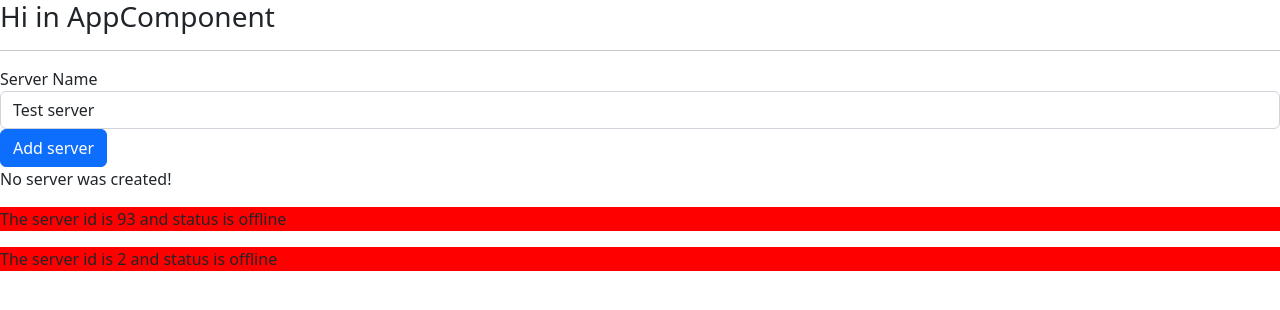
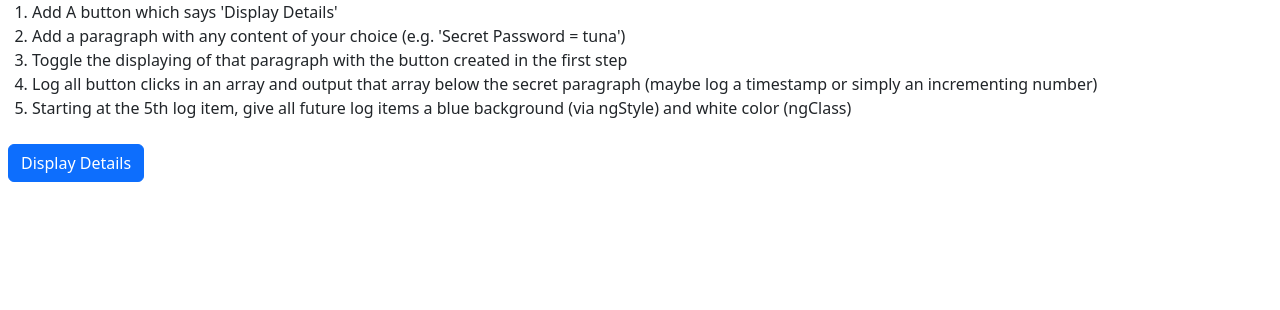
Before and after one commit to agencik007/angular-course, an Angular app: page / in a window 1280 px wide. Shown: the top 310 px of the page. Built offline with nearby package versions, Linux system fonts and the light colour scheme.

Commit message:
task completed

```diff
--- a/src/app/app.component.html
+++ b/src/app/app.component.html
@@ -1,3 +1 @@
-<h3>Hi in AppComponent</h3>
-<hr>
-<app-servers></app-servers>
+<app-exercise></app-exercise>
--- a/src/app/app.module.ts
+++ b/src/app/app.module.ts
@@ -3,11 +3,10 @@ import { BrowserModule } from '@angular/platform-browser';
 import { FormsModule } from '@angular/forms';
 
 import { AppComponent } from './app.component';
-import { ServerComponent } from './server/server.component';
-import { ServersComponent } from './servers/servers.component';
+import { ExerciseComponent } from './exercise/exercise.component';
 
 @NgModule({
-  declarations: [AppComponent, ServerComponent, ServersComponent],
+  declarations: [AppComponent, ExerciseComponent],
   imports: [BrowserModule, FormsModule],
   providers: [],
   bootstrap: [AppComponent],
--- /dev/null
+++ b/src/app/exercise/exercise.component.css
@@ -0,0 +1,3 @@
+.white-text {
+    color: white;
+}
--- /dev/null
+++ b/src/app/exercise/exercise.component.html
@@ -0,0 +1,18 @@
+<ol>
+    <li>Add A button which says 'Display Details'</li>
+    <li>Add a paragraph with any content of your choice (e.g. 'Secret Password = tuna')</li>
+    <li>Toggle the displaying of that paragraph with the button created in the first step</li>
+    <li>Log all button clicks in an array and output that array below the secret paragraph (maybe log a timestamp or simply an incrementing number)</li>
+    <li>Starting at the 5th log item, give all future log items a blue background (via ngStyle) and white color (ngClass)</li>
+</ol>
+<button class="btn btn-primary m-2" (click)="onButtonClick()">
+  Display Details
+</button>
+<p *ngIf="show">Secret Password = tuna</p>
+<div
+  *ngFor="let item of buttonClickedCounter"
+  [ngStyle]="{ backgroundColor: item >= 5 ? 'blue' : 'transparent' }"
+  [ngClass]="{'white-text': item >= 5 }"
+>
+  {{ item }}
+</div>
--- /dev/null
+++ b/src/app/exercise/exercise.component.ts
@@ -0,0 +1,17 @@
+import { Component } from '@angular/core';
+
+@Component({
+  selector: 'app-exercise',
+  templateUrl: './exercise.component.html',
+  styleUrls: ['./exercise.component.css']
+})
+export class ExerciseComponent {
+  show = false;
+  buttonClickedCounter = [];
+
+  onButtonClick(){
+    this.show = !this.show;
+    this.buttonClickedCounter.push(this.buttonClickedCounter.length + 1);
+
+  }
+}
--- a/src/app/server/server.component.html
+++ /dev/null
@@ -1,6 +0,0 @@
-<p
-  [ngStyle]="{ backgroundColor: getColor() }"
-  [ngClass]="{ online: serverStatus === 'online' }"
->
-  The server id is {{ serverId }} and status is {{ getServerStatus() }}
-</p>
--- a/src/app/server/server.component.ts
+++ /dev/null
@@ -1,27 +0,0 @@
-import { Component } from '@angular/core';
-
-@Component({
-  selector: 'app-server',
-  templateUrl: './server.component.html',
-  styles: [`
-    .online {
-      color: white;
-    }
-  `]
-})
-export class ServerComponent {
-  serverId: number = Math.floor(Math.random() * 100) + 1;
-  serverStatus: string = 'offline';
-
-  constructor() {
-    this.serverStatus = Math.random() > 0.5 ? 'online' : 'offline';
-  }
-
-  getServerStatus() {
-    return this.serverStatus;
-  }
-
-  getColor() {
-    return this.serverStatus === 'online' ? 'green' : 'red';
-  }
-}
--- a/src/app/servers/servers.component.html
+++ /dev/null
@@ -1,18 +0,0 @@
-<label>Server Name</label>
-<!-- <input type="text" class="form-control" (input)="onUpdateServerName($event)"> -->
-<input type="text" class="form-control" [(ngModel)]="serverName" />
-<!-- <p>{{serverName}}</p> -->
-<button
-  class="btn btn-primary"
-  [disabled]="!allowNewServer"
-  (click)="onCreateServer()"
->
-  Add server
-</button>
-<!-- <p [innerText]="allowNewServer></p> -->
-<!-- <p>{{ serverCreationStatus }}</p> -->
-<p *ngIf="serverCreated; else noServer">Server was created, server name is {{serverName}}</p>
-<ng-template #noServer>
-  <p>No server was created!</p>
-</ng-template>
-<app-server *ngFor="let server of servers"></app-server>
--- a/src/app/servers/servers.component.ts
+++ /dev/null
@@ -1,37 +0,0 @@
-import { Component, OnInit } from '@angular/core';
-
-@Component({
-  selector: 'app-servers',
-  // template: `
-  //   <app-server></app-server>
-
-  //   <app-server></app-server>
-  // `,
-  templateUrl: './servers.component.html',
-  styleUrls: ['./servers.component.css'],
-})
-export class ServersComponent implements OnInit {
-  allowNewServer = false;
-  serverCreationStatus = 'No server was created!'
-  serverName = 'Test server'
-  serverCreated = false;
-  servers = ['test server', 'test server 2'];
-
-  constructor() {
-    setTimeout(() => {
-      this.allowNewServer = true;
-    }, 2000);
-
-  }
-  ngOnInit(): void {}
-
-  onCreateServer() {
-    this.serverCreated = true;
-    this.servers.push(this.serverName);
-    this.serverCreationStatus = `Server was created, server name is ${this.serverName}`
-  }
-
-  onUpdateServerName(event: Event) {
-    this.serverName = (<HTMLInputElement>event.target).value;
-  }
-}
```
Also changed, not shown: src/app/servers/servers.component.css (deleted), 1 other file (tests, documents, lock files or other folders).
